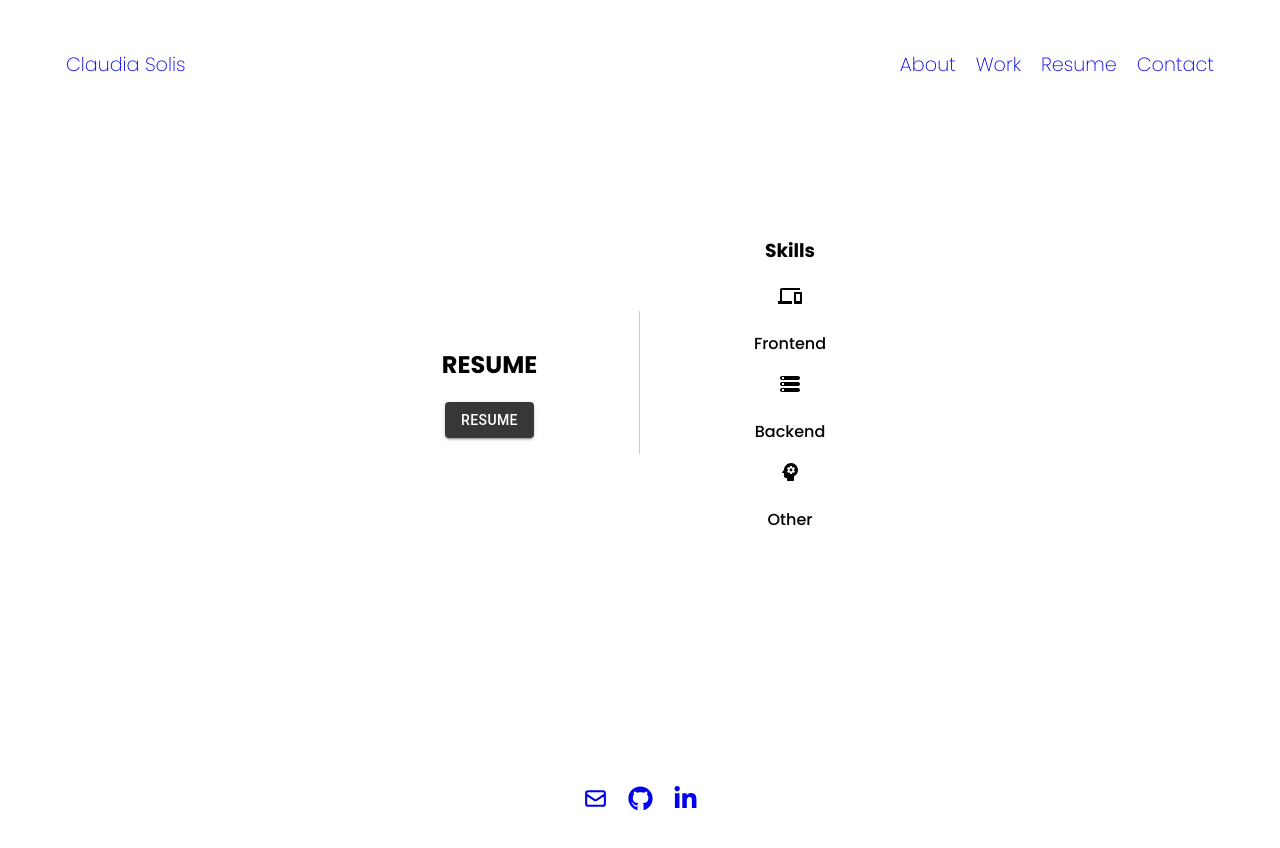
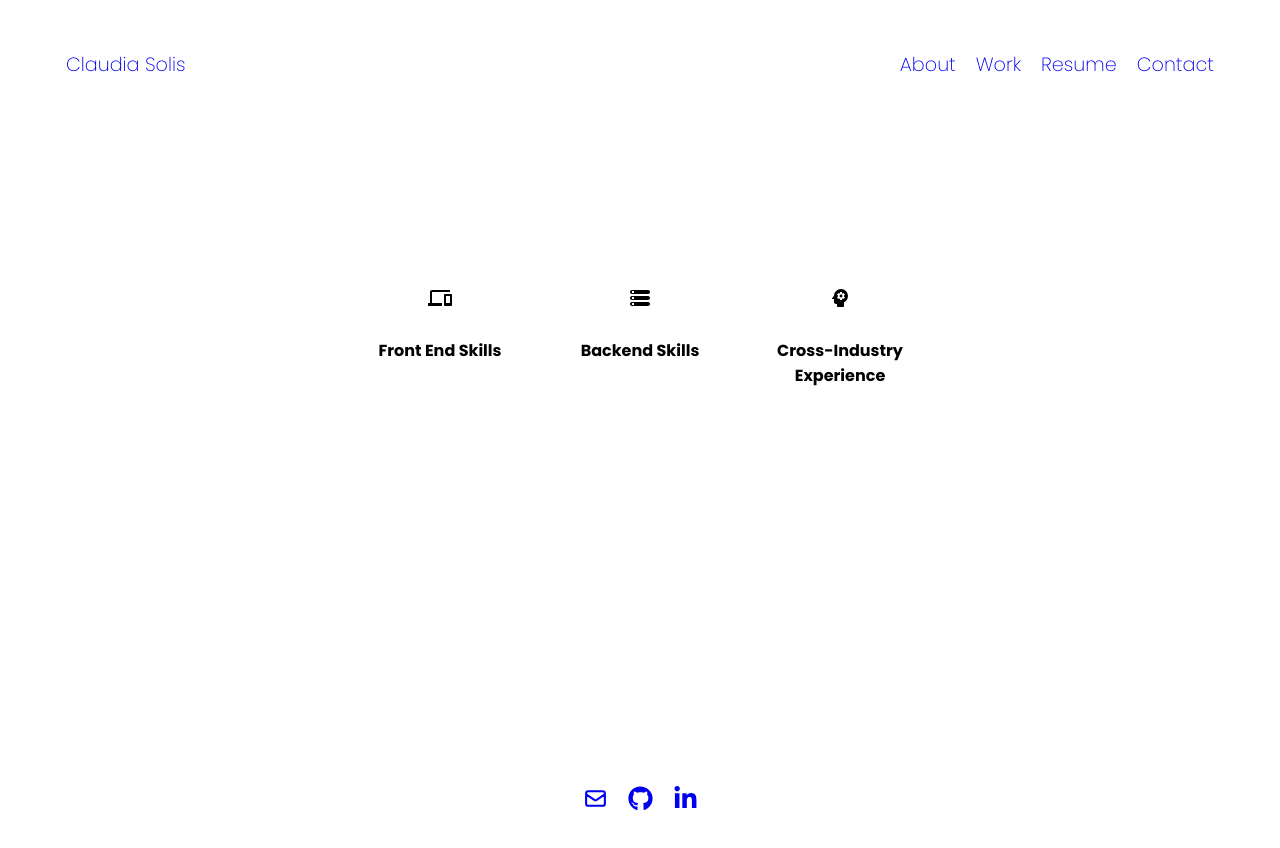
Before and after one commit to cjsolis12/claudia-solis, a React (Vite) app: page /resume in a window 1280 px wide. Shown: the top 848 px of the page. Built offline with nearby package versions, Linux system fonts and the light colour scheme.

Commit message:
started skills section

```diff
--- a/src/pages/Resume.jsx
+++ b/src/pages/Resume.jsx
@@ -10,11 +10,11 @@ export default function Resume() {
     <Grid
       container
       spacing={2}
-      alignItems="center"
+
       sx={{ maxWidth: 600, margin: "auto", maxHeight: "100vh" }}
     >
       {/* Text Column */}
-      <Grid
+      {/* <Grid
         item
         xs={6}
         md={6}
@@ -28,22 +28,27 @@ export default function Resume() {
         <div>
           <Button variant="contained">Resume</Button>
         </div>
+      </Grid> */}
+
+        {/* Front End Skills */}
+      <Grid item xs={6} md={4} sx={{ padding: "16px" }}>
+        <div> <DevicesOutlinedIcon size={48} /></div>
+        <h4>Front End Skills</h4>
       </Grid>
 
-      <Grid item xs={6} md={6} sx={{ textAlign: "center", padding: "16px" }}>
-        <h3>Skills</h3>
-        <div>
-          <DevicesOutlinedIcon size={48} />
-          <p>Frontend</p>
-        </div>
-        <div>
-          <StorageRoundedIcon size={48} />
-          <p>Backend</p>
-        </div>
-        <div>
-          <PsychologyRoundedIcon size={48} />
-          <p>Other</p>
-        </div>
+         {/* Back End Skills */}
+      <Grid item xs={6} md={4} sx={{ textAlign: "center", padding: "16px" }}>
+       <div> <StorageRoundedIcon size={48} /></div>
+       <h4>Backend Skills </h4>
+
+
+      </Grid>
+
+      {/* Other */}
+      <Grid item xs={6} md={4} sx={{ textAlign: "center", padding: "16px" }}>
+       <div> <PsychologyRoundedIcon size={48} /></div>
+       <h4>Cross-Industry Experience </h4>
+
       </Grid>
     </Grid>
   );
```
